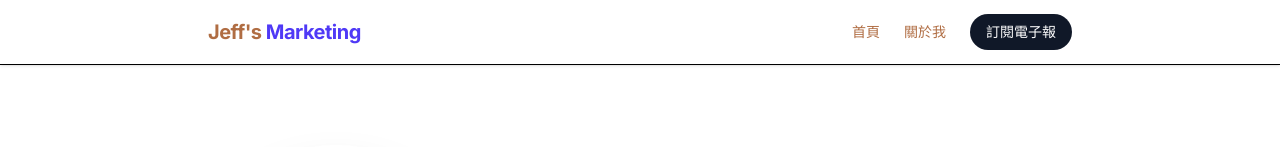
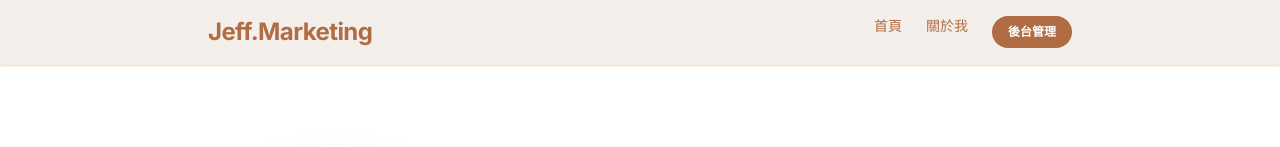
Before and after one commit to yt531/marketing-blog, a Next.js app: page /about in a window 1280 px wide. Shown: the top 147 px of the page. Built offline with nearby package versions, Linux system fonts and the light colour scheme; grey boxes are pictures that could not be loaded.

Commit message:
修改Navbar配色與效果

```diff
--- a/components/Navbar.tsx
+++ b/components/Navbar.tsx
@@ -2,28 +2,35 @@ import Link from "next/link";
 
 export default function Navbar() {
   return (
-    <nav className="bg-white border-b shadow-sm sticky top-0 z-50">
-      <div className="max-w-4xl mx-auto px-4 h-16 flex items-center justify-between">
-        {/* 左邊：Logo / 網站名稱 */}
+    // 使用 sticky top-0 讓選單固定在上方，加上淡奶茶色背景
+    <nav className="w-full sticky top-0 z-50 bg-navbar/95 backdrop-blur-sm border-b border-orange-100/50 shadow-sm">
+      <div className="max-w-4xl mx-auto px-4 py-4 flex justify-between items-center">
+        {/* LOGO 區域 */}
         <Link
           href="/"
-          className="text-xl font-bold text-gray-900 tracking-tight"
+          className="text-2xl font-bold text-heading hover:opacity-80 transition-opacity tracking-tight"
         >
-          Jeff's <span className="text-indigo-600">Marketing</span>
-          {/* 👆 如果您剛剛換了顏色，記得把這裡的 indigo 改成您的顏色 */}
+          Jeff<span className="text-primary">.Marketing</span>
         </Link>
 
-        {/* 右邊：選單連結 */}
-        <div className="flex items-center gap-6 text-sm font-medium text-gray-600">
-          <Link href="/" className="hover:text-indigo-600 transition">
+        {/* 選單連結 */}
+        <div className="flex gap-6 text-sm font-medium">
+          <Link
+            href="/"
+            className="text-foreground hover:text-primary transition-colors"
+          >
             首頁
           </Link>
-          <Link href="/about" className="hover:text-indigo-600 transition">
+          <Link
+            href="/about"
+            className="text-foreground hover:text-primary transition-colors"
+          >
             關於我
           </Link>
-          <button className="bg-gray-900 text-white px-4 py-2 rounded-full hover:bg-gray-800 transition">
-            訂閱電子報
-          </button>
+          {/* 你可以加上這個按鈕來測試我們的新樣式 */}
+          <Link href="/studio" className="btn-primary text-xs !py-2 !px-4">
+            後台管理
+          </Link>
         </div>
       </div>
     </nav>
```
